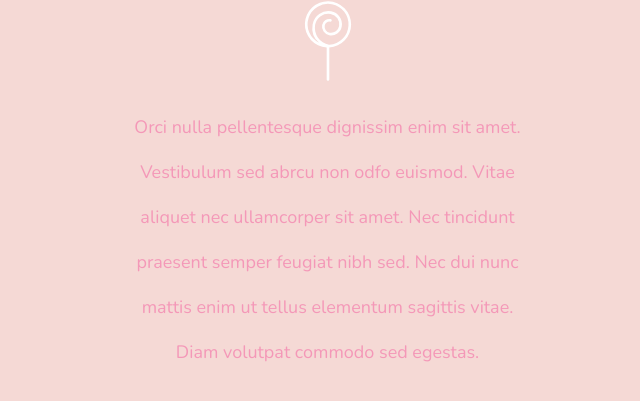
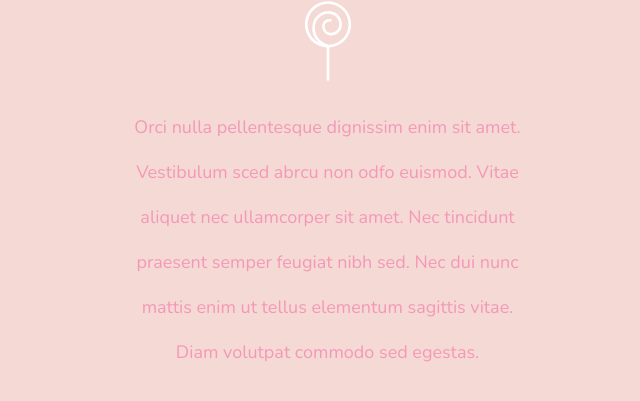
Before and after one commit to hdp1904/gallerySweets, a plain HTML site: page index.html in a window 1280 px wide. Shown: the part 7600-8001 px from the top of the page, 640-1280 px from the left. Drawn offline with nearby package versions, Linux system fonts and the light colour scheme.

Commit message:
Update index.html

```diff
--- a/index.html
+++ b/index.html
@@ -198,7 +198,7 @@
                     <div class="col-10 col-lg-8 blurb mb-5 mb-md-0">
                         <h2>GALLERY OF SWEETS</h2>
                         <img src="imgs/lolli_icon.png" alt="" class="d-none d-lg-inline">
-                        <p class="lead">Orci nulla pellentesque dignissim enim sit amet. Vestibulum sed abrcu non odfo euismod. Vitae aliquet nec ullamcorper sit amet. Nec tincidunt praesent semper feugiat nibh sed. Nec dui nunc mattis enim ut tellus elementum sagittis vitae. Diam volutpat commodo sed egestas.</p>
+                        <p class="lead">Orci nulla pellentesque dignissim enim sit amet. Vestibulum sced abrcu non odfo euismod. Vitae aliquet nec ullamcorper sit amet. Nec tincidunt praesent semper feugiat nibh sed. Nec dui nunc mattis enim ut tellus elementum sagittis vitae. Diam volutpat commodo sed egestas.</p>
                     </div>
                 </div>
             </div>
```
